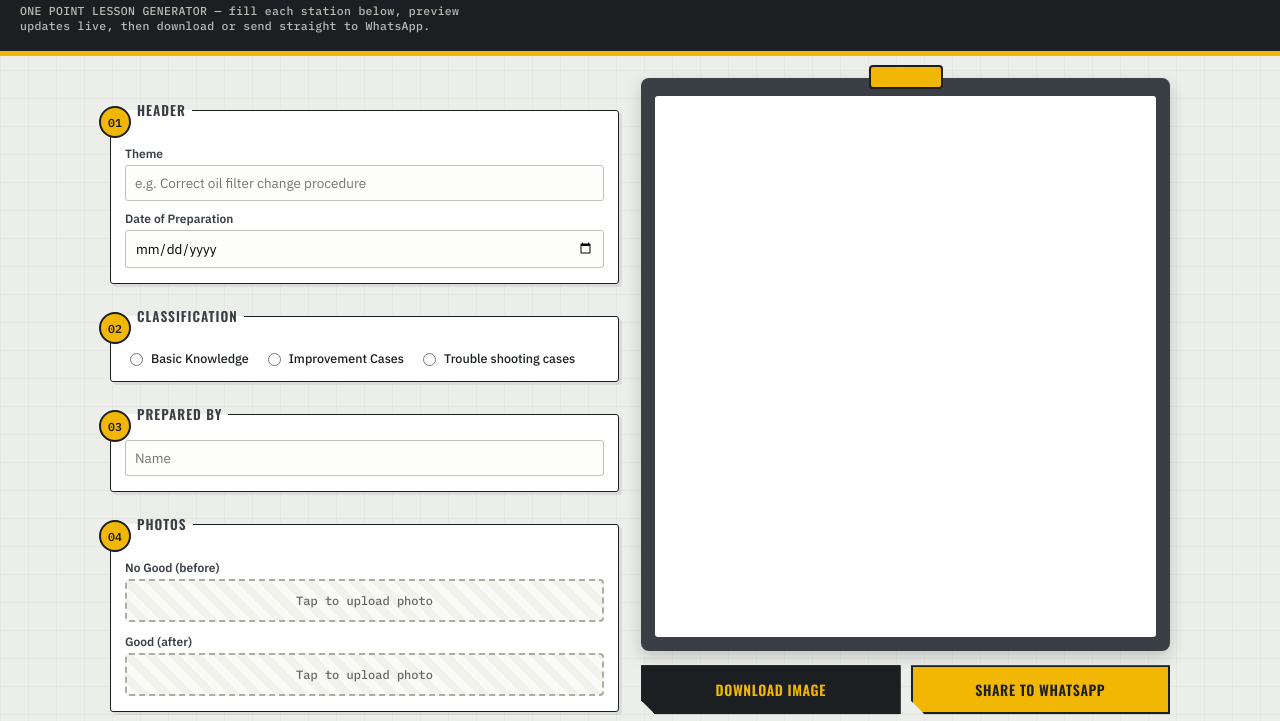
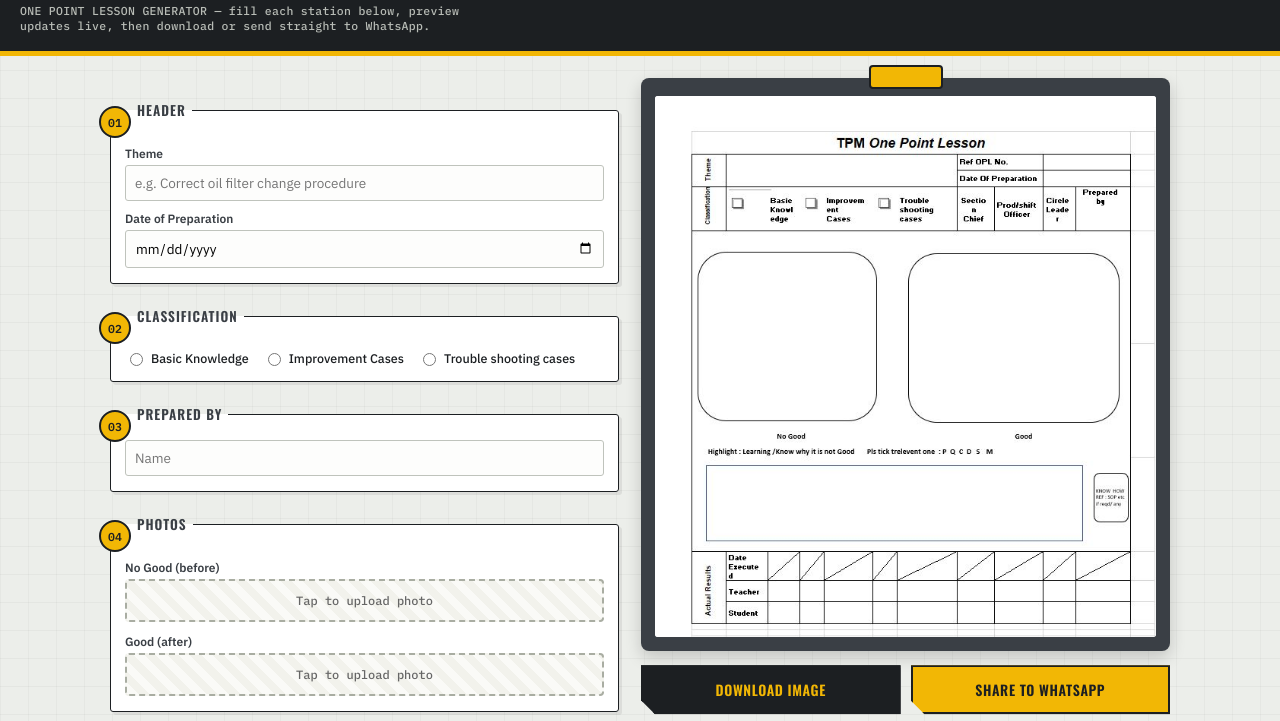
Before and after one commit to Tajwar37/EasyOPL, a plain HTML site: page index.html in a window 1280 px wide. Shown: the part 70-791 px from the top of the page. Drawn offline with nearby package versions, Linux system fonts and the light colour scheme.

Commit message:
Update index.html

```diff
--- a/index.html
+++ b/index.html
@@ -322,7 +322,7 @@
 const canvas = document.getElementById('canvas');
 const ctx = canvas.getContext('2d');
 const templateImg = new Image();
-templateImg.src = 'assets/template.jpg';
+templateImg.src = 'template.jpg';
 
 let noGoodImg = null;
 let goodImg = null;
```
